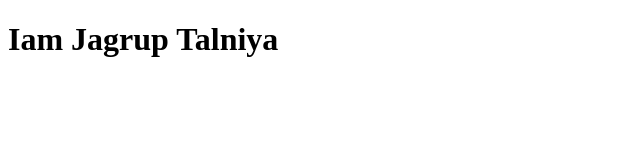
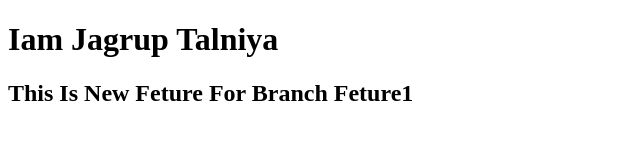
Before and after one commit to jagumegh/git-demo, a plain HTML site: page index.html in a window 1280 px wide. Shown: the whole page, without its empty margins (0-640 px from the left). Drawn offline with Linux system fonts and the light colour scheme.

Commit message:
add for feture1 branch

```diff
--- a/index.html
+++ b/index.html
@@ -7,5 +7,6 @@
 </head>
 <body>
     <h1>Iam Jagrup Talniya</h1>
+    <h2>This Is New Feture For Branch Feture1</h2>
 </body>
 </html>
```
